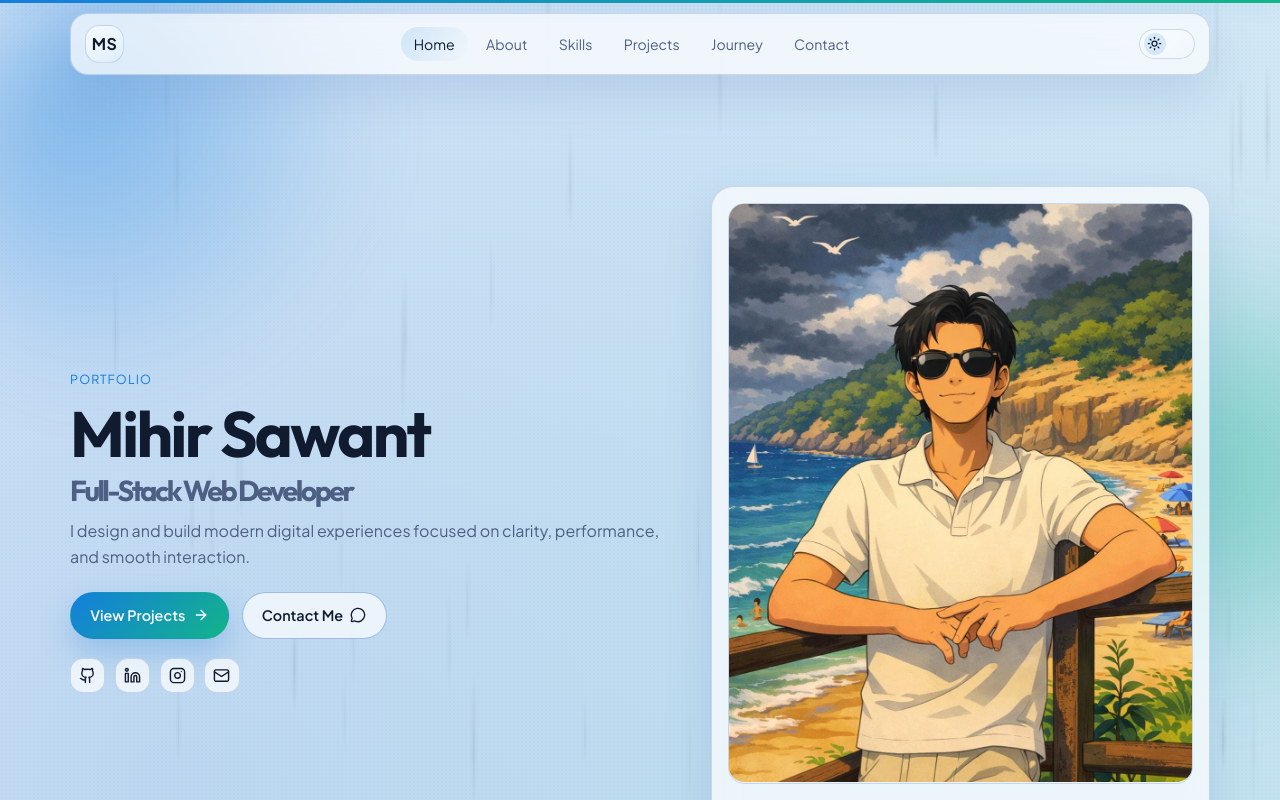
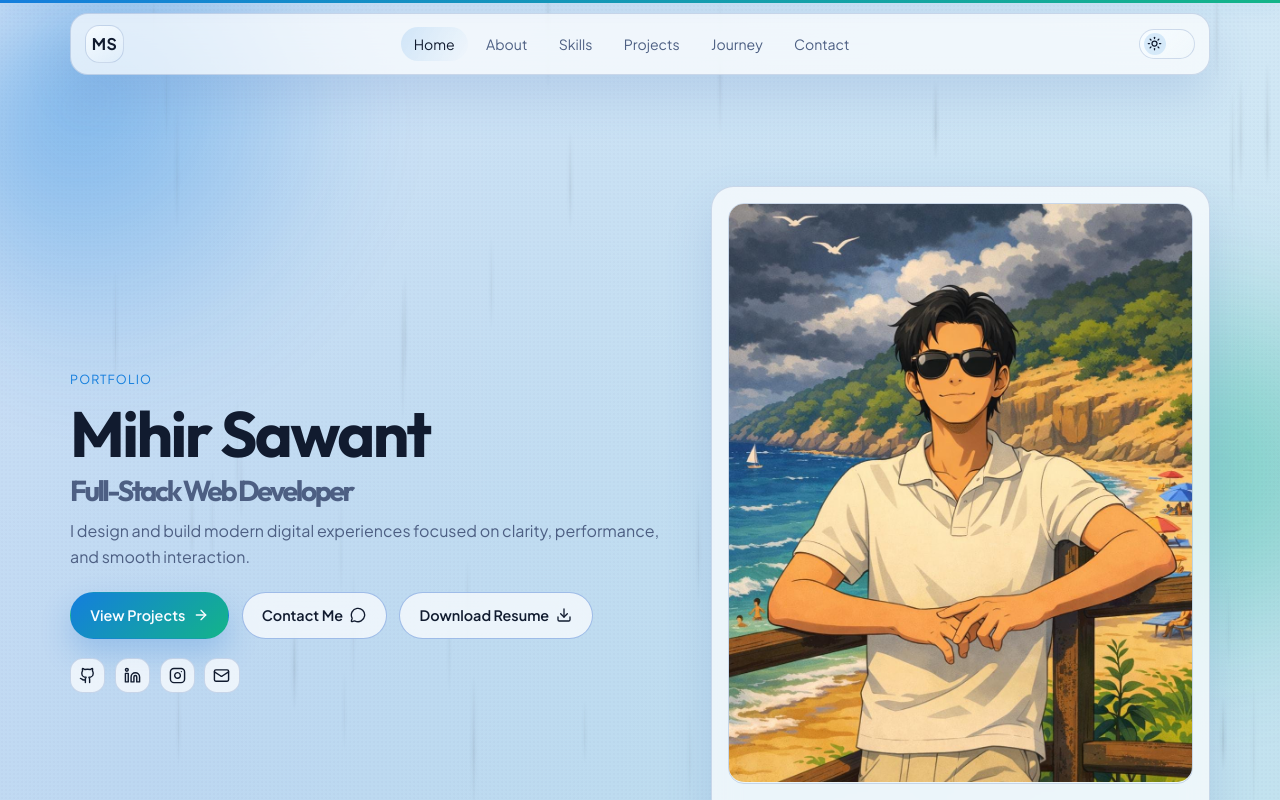
Before and after one commit to itsmierrrrr/Portfolio, a React (Vite) app: page / in a window 1280 px wide. Shown: the top 800 px of the page. Built offline with nearby package versions, Linux system fonts and the light colour scheme.

Commit message:
download resume button

```diff
--- a/src/components/Footer.jsx
+++ b/src/components/Footer.jsx
@@ -1,4 +1,4 @@
-import { ChevronUp, Github, Linkedin, Mail } from 'lucide-react'
+import { ChevronUp, Download, Github, Linkedin, Mail } from 'lucide-react'
 import { personalInfo } from '../data/portfolioData'
 import '../styles/Footer.css'
 
@@ -17,6 +17,9 @@ function Footer({ onBackToTop }) {
         <a href={`mailto:${personalInfo.email}`} aria-label="Email">
           <Mail size={16} />
         </a>
+        <a href={personalInfo.resume} download aria-label="Download resume">
+          <Download size={16} />
+        </a>
         <button type="button" onClick={onBackToTop} aria-label="Back to top">
           <ChevronUp size={16} />
         </button>
--- a/src/components/Hero.jsx
+++ b/src/components/Hero.jsx
@@ -6,7 +6,7 @@ import {
   useSpring,
   useTransform,
 } from 'framer-motion'
-import { ArrowRight, MessageCircle, Github, Linkedin, Mail, Instagram } from 'lucide-react'
+import { ArrowRight, MessageCircle, Github, Linkedin, Mail, Instagram, Download } from 'lucide-react'
 import { personalInfo, socialLinks } from '../data/portfolioData'
 import '../styles/Hero.css'
 
@@ -71,6 +71,9 @@ function Hero() {
             <a href="#contact" className="btn btn-secondary">
               Contact Me <MessageCircle size={16} />
             </a>
+            <a href={personalInfo.resume} className="btn btn-secondary" download>
+              Download Resume <Download size={16} />
+            </a>
           </div>
 
           <div className="hero-socials">
--- a/src/data/portfolioData.js
+++ b/src/data/portfolioData.js
@@ -11,6 +11,7 @@ export const personalInfo = {
     'I’m a second-year engineering student passionate about web development and DevOps. I love creating responsive, user-focused web applications and exploring how they can be deployed, automated, and managed efficiently. My interest lies in understanding the complete development process, from building clean and functional interfaces to ensuring smooth deployment and performance. Through personal projects and continuous learning, I’ve been developing my skills in both development and deployment workflows. Web development allows me to bring ideas to life, while DevOps helps me understand the systems, tools, and processes that keep applications running reliably. I’m always eager to learn, experiment, and improve, with the goal of becoming a versatile engineer who can build and manage impactful digital solutions.', // Replace with your intro
   email: 'mihir.s.sawant17@gmail.com', // Replace with your email
   location: 'Mumbai, India', // Replace with your location
+  resume: '/resume.pdf', // Put your resume file in /public as resume.pdf
   avatar:
     profimg, // Replace with your profile image
 }
```
